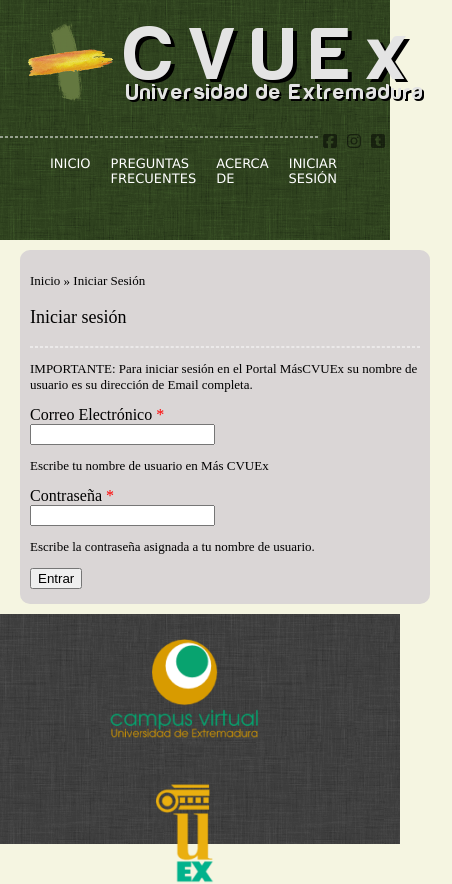
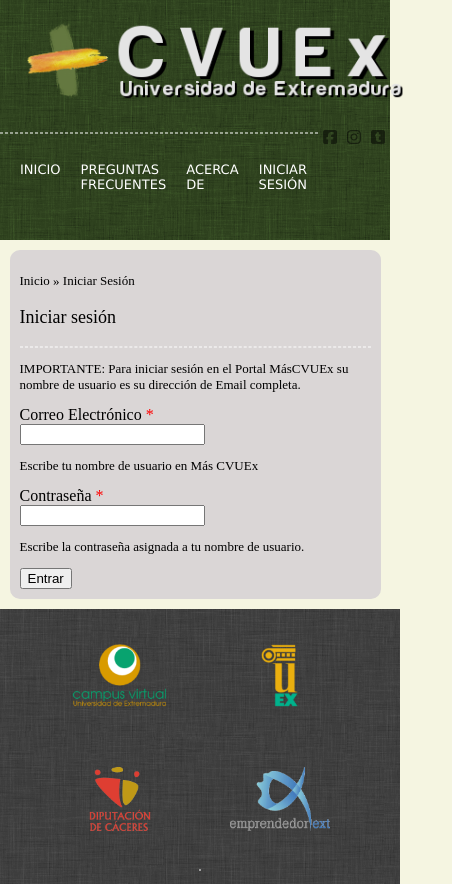
Before and after one commit to vjp-lauraCL/DIW, a plain HTML site: page EjercicioT4/ejercicio10/ejercicio10.html in a window 390 px wide. Shown: the top 884 px of the page, 452 px wide, since content can reach past the window. Drawn offline with Linux system fonts and the light colour scheme.

Commit message:
responsive

```diff
--- a/EjercicioT4/ejercicio10/ejercicio10.css
+++ b/EjercicioT4/ejercicio10/ejercicio10.css
@@ -1,3 +1,33 @@
+@media (max-width: 480px) {
+    header {
+        height: auto; /* Ajusta la altura automáticamente */
+    }
+
+    header > img {
+        width: 100%; /* Asegura que la imagen se ajuste al ancho del contenedor */
+        height: auto; /* Mantiene la proporción de la imagen */
+    }
+
+    ul > li {
+        padding: 3px;
+        font-size: small;
+    }
+
+    form {
+        padding: 5px;
+        margin: 5px;
+    }
+
+    footer {
+        height: auto;
+    }
+
+    footer img {
+        margin: 5px;
+        width: 100%; /* Asegura que las imágenes se ajusten al ancho del contenedor */
+    }
+}
+
 body {
     background-color: rgb(245, 245, 225);
     margin: auto;
@@ -15,6 +45,8 @@ header {
 
 header > img {
     padding: 20px;
+    max-width: 100%;
+    height: auto;
 }
 
 i {
@@ -24,11 +56,11 @@ i {
 }
 
 ul {
-    padding: 10; /* Elimina el padding por defecto de la lista */
-    margin: 0; /* Elimina el margen por defecto de la lista */
-    list-style-type: none; /* Elimina los bullets de la lista */
-    display: flex; /* Usa flexbox para alinear los elementos de la lista */
-    justify-content: space-between; /* Distribuye el espacio entre los elementos de la lista */
+    padding: 10px;
+    margin: 0;
+    list-style-type: none;
+    display: flex;
+    justify-content: space-between;
 }
 
 ul > li {
@@ -42,7 +74,7 @@ ul > li {
 
 #iniciarSesion {
     text-align: right;
-    margin-left: auto; /* Alinea Iniciar Sesión a la derecha */
+    margin-left: auto;
 }
 
 hr {
@@ -53,12 +85,14 @@ hr {
 form {
     background-color: rgb(218, 214, 214);
     padding: 10px;
-    width: 100%; /* Ajusta el ancho del form */
-    max-width: 1880px; /* Asegura que el form no sea más ancho que 1880px */
-    height: 410px;
-    margin: 10px 20px; /* Ajusta los márgenes */
+    width: 90%;
+    max-width: 800px; /* Asegura que el form no sea más ancho que 800px */
+    height: auto;
+    max-height: 90vh;
+    margin: 10px auto;
     border-radius: 10px;
     flex: 1; /* Permite que el form crezca para llenar el espacio disponible */
+    overflow-y: auto;
 }
 
 form p {
@@ -71,20 +105,34 @@ form p {
 
 footer {
     background-image: url(Patrones/bg_gris.png);
-    width: 100%; /* Asegura que el fondo gris cubra todo el ancho */
-    height: 220px;
+    width: 100%;
+    height: auto;
     text-align: center;
     padding: 5px;
-    margin-top: auto; /* Empuja el footer al final del body */
+    margin-top: auto;
+    display: flex;
+    flex-direction: column;
+    align-items: center;
 }
 
 footer p {
     color: white;
+    width: 100%;
+    text-align: center;
+}
+
+footer .footer-images {
+    display: flex;
+    justify-content: center;
+    flex-wrap: wrap;
+    width: 100%;
 }
 
 footer img {
     padding: 20px;
-    margin-right: 30px;
+    margin: 10px;
+    width: auto;
+    max-width: 100px;
 }
 
 footer img:hover {
--- a/EjercicioT4/ejercicio10/ejercicio10.html
+++ b/EjercicioT4/ejercicio10/ejercicio10.html
@@ -40,12 +40,14 @@
     </form>
 
     <footer>
-        <img src="Logos/CVUEX_Footer.png" alt="imagen1">
-        <img src="Logos/UEx_Footer.png" alt="imagen2">
-        <img src="Logos/DIPCC_Footer.png" alt="imagen3">
-        <img src="Logos/EmprendedorExt_Footer.png" alt="imagen4">
+        <div class="footer-images">
+            <img src="Logos/CVUEX_Footer.png" alt="imagen1">
+            <img src="Logos/UEx_Footer.png" alt="imagen2">
+            <img src="Logos/DIPCC_Footer.png" alt="imagen3">
+            <img src="Logos/EmprendedorExt_Footer.png" alt="imagen4">
+        </div>
         <hr>
         <p>Campus Virtual de la UEx - Vicerrectorado de Universidad Digital - Universidad de Extremadura</p>
-  </footer>
+    </footer>
 </body>
 </html>
```
